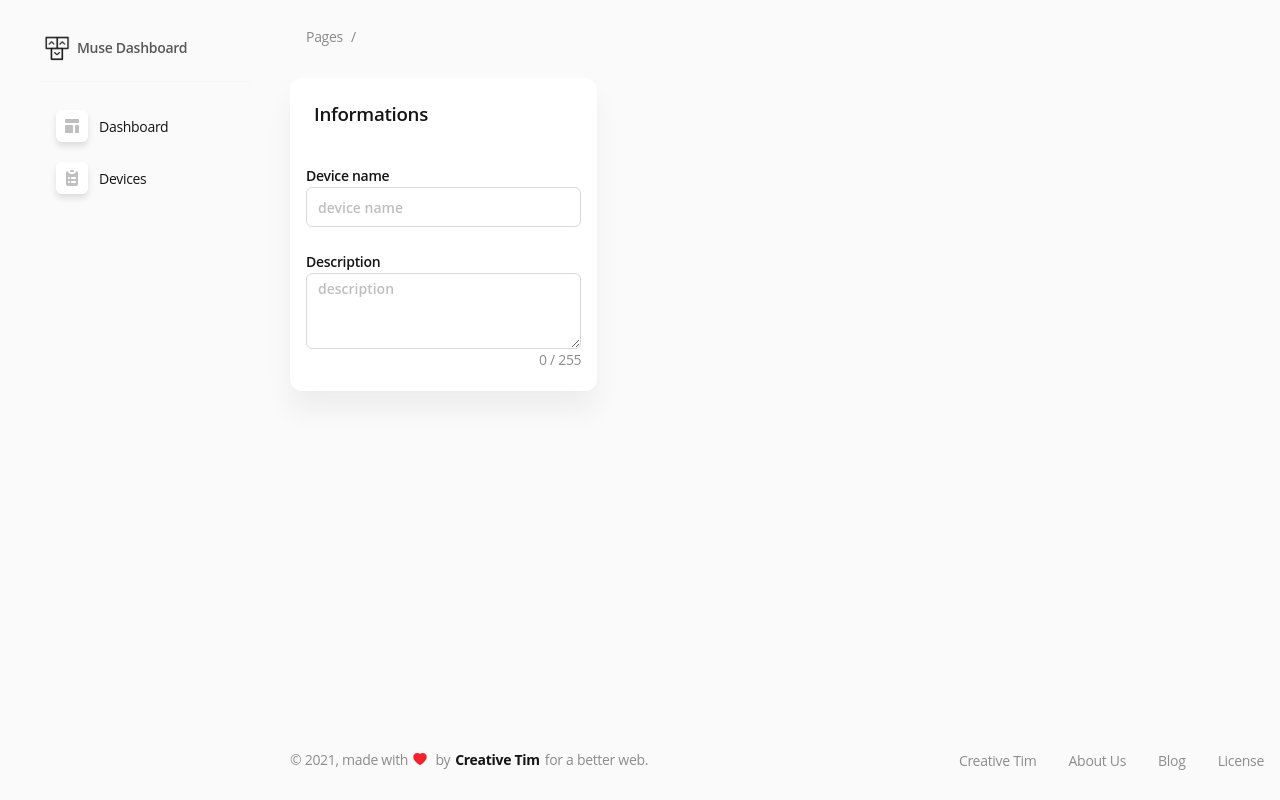
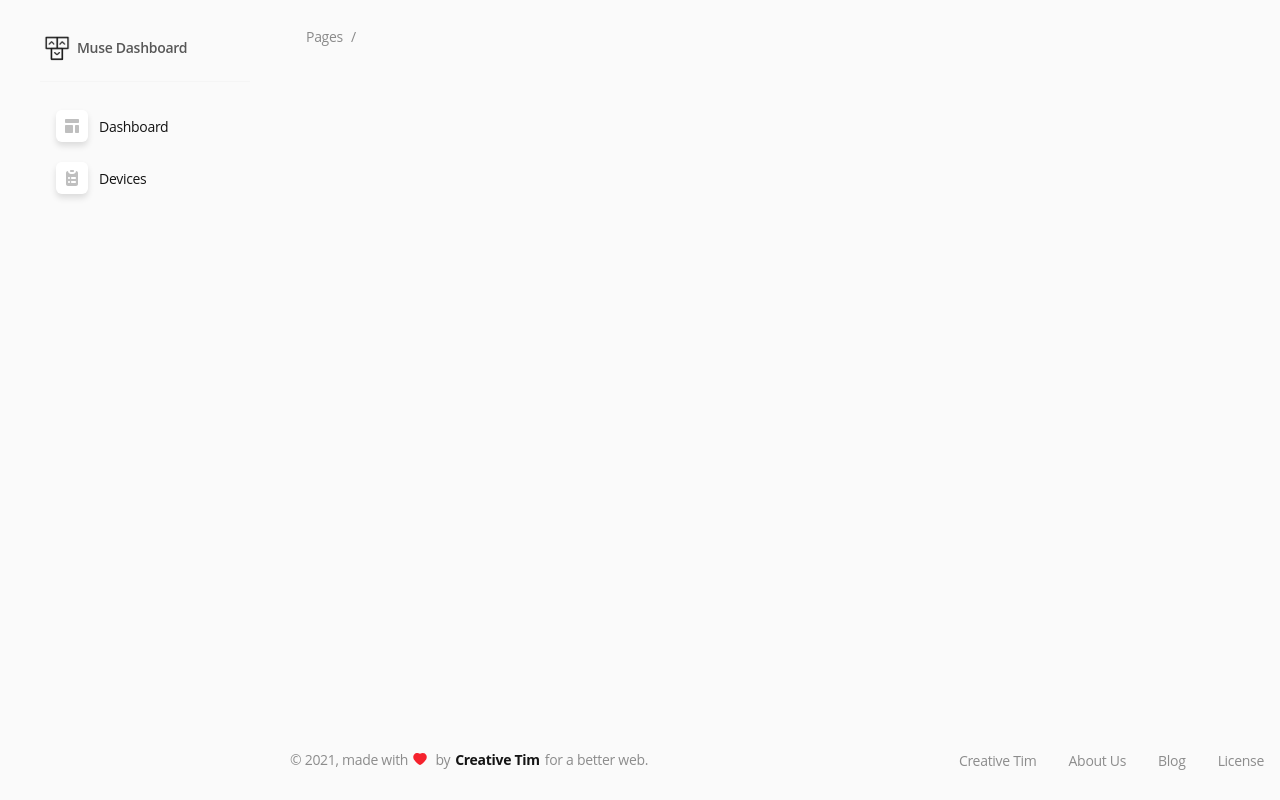
Before and after one commit to CPNV-ES/Symbiotique, a React (Create React App) app in the folder apps/frontend/: page / in a window 1280 px wide. Built offline with nearby package versions, Linux system fonts and the light colour scheme.

Commit message:
Fix detail route props given from children to component

```diff
--- a/apps/frontend/src/App.js
+++ b/apps/frontend/src/App.js
@@ -25,7 +25,7 @@ function App() {
         <Main>
           <Route exact path="/dashboard" component={Home} />
           <Route exact path="/devices" component={Devices} />
-          <Route exact path="/devices/:id" children={Details} />
+          <Route exact path="/devices/:id" component={Details} />
         </Main>
       </Switch>
     </div>
```
